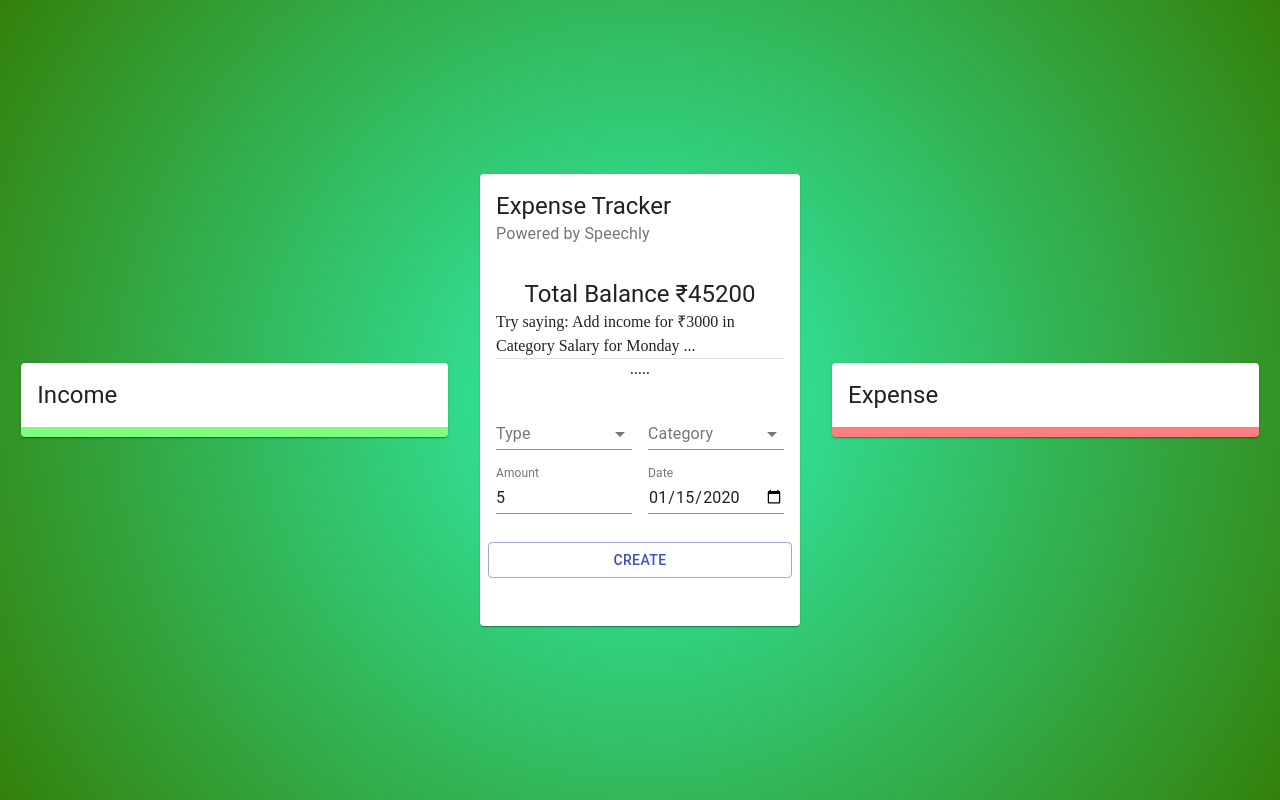
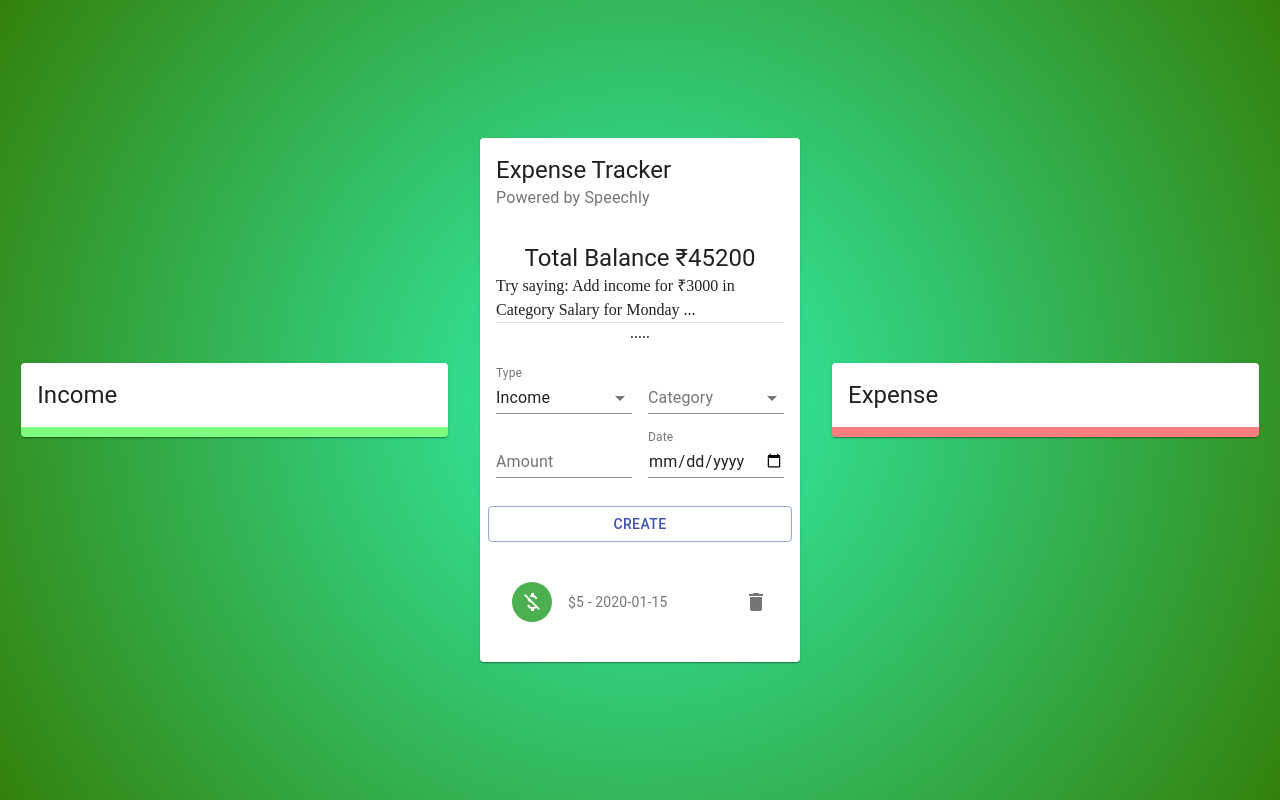
Before and after one commit to sidesshmore/mini-project, a React (Create React App) app: page / in a window 1280 px wide. Both pictures are taken after typing "5", "2020-01-15" into the empty fields and a click on the button "CREATE". Built offline with nearby package versions, Linux system fonts and the light colour scheme.

Commit message:
context api added

```diff
--- a/src/components/Main/Form/Form.jsx
+++ b/src/components/Main/Form/Form.jsx
@@ -1,11 +1,28 @@
-import React from 'react'
+import React,{useState} from 'react'
+import { TextField, Typography, Grid, Button, FormControl, InputLabel, Select, MenuItem } from '@material-ui/core'
+import { ExpenseTrackerContext } from '../../../context/context';
+import {v4 as uuidv4} from 'uuid';
+import useStyles from './styles';
+import { useContext } from 'react';
 
-import { TextField, Typography, Grid, Button, FormControl, InputLabel, Select, MenuItem } from '@material-ui/core'
-
-import useStyles from './styles';
+const initialState={
+    amount:'',
+    category:'',
+    type:'Income',
+    date:new Date()
+}
 
 const Form = () => {
     const classes = useStyles();
+    const [formData, setFormData] = useState(initialState);
+    const {addTransaction}=useContext(ExpenseTrackerContext);
+
+    const createTransaction=()=>{
+        const transaction={...formData,amount:Number(formData.amount),id:uuidv4()}
+        addTransaction(transaction);
+        setFormData(initialState);
+    }
+
     return (
         <Grid container spacing={2}>
             <Grid item xs={12}>
@@ -17,7 +34,7 @@
             <Grid item xs={6}>
                 <FormControl fullWidth>
                     <InputLabel>Type</InputLabel>
-                    <Select>
+                    <Select value={formData.type} onChange={(e)=>setFormData({...formData,type:e.target.value})}>
                         <MenuItem value="Income">Income</MenuItem>
                         <MenuItem value="Expense">Expense</MenuItem>
                     </Select>
@@ -27,7 +44,7 @@
             <Grid item xs={6}>
                 <FormControl fullWidth>
                     <InputLabel>Category</InputLabel>
-                    <Select>
+                    <Select value={formData.category} onChange={(e)=>setFormData({...formData,category:e.target.value})}>
                         <MenuItem value="business">Bussiness</MenuItem>
                         <MenuItem value="salary">Salary</MenuItem>
                     </Select>
@@ -35,13 +52,13 @@
             </Grid>
 
             <Grid item xs={6}>
-                <TextField type='number' label='Amount' fullWidth />
+                <TextField type='number' label='Amount' value={formData.amount} onChange={(e)=>setFormData({...formData,amount:e.target.value})} fullWidth  />
             </Grid>
 
             <Grid item xs={6}>
-                <TextField type='date' label='Date' fullWidth />
+                <TextField type='date' label='Date' value={formData.date} onChange={(e)=>setFormData({...formData,date:e.target.value})} fullWidth  />
             </Grid>
-            <Button className={classes.button} variant="outlined" color='primary' fullWidth>Create</Button>
+            <Button className={classes.button} variant="outlined" color='primary' fullWidth onClick={createTransaction}>Create</Button>
         </Grid>
     )
 }
--- /dev/null
+++ b/src/components/Main/List/List.jsx
@@ -0,0 +1,37 @@
+import React,{useContext} from 'react'
+import {List as MUIList,ListItem,ListItemAvatar,ListItemText,Avatar,ListItemSecondaryAction,IconButton,Slide} from '@material-ui/core';
+import{Delete,MoneyOff} from '@material-ui/icons';
+
+import{ExpenseTrackerContext} from '../../../context/context';
+import useStyles from './styles';
+
+const List = () => {
+    const classes=useStyles();
+    const {deleteTransaction,transactions}=useContext(ExpenseTrackerContext);
+
+
+
+  return (
+    <MUIList dense={false} className={classes.list}>
+      {transactions.map((transaction) => (
+        <slide direction="down" in mountOnEnter unmountOnExit key={transaction.id}>
+        <ListItem>
+            <ListItemAvatar>
+                <Avatar className={transaction.type==='Income'?classes.avatarIncome:classes.avatarExpense}>
+                <MoneyOff/>
+                </Avatar>
+            </ListItemAvatar>
+            <ListItemText primary={transaction.category} secondary={`$${transaction.amount} - ${transaction.date}`} />
+            <ListItemSecondaryAction>
+                <IconButton edge="end" aria-label="delete" onClick={()=>deleteTransaction(transaction.id)}>
+                    <Delete/>
+                </IconButton>
+            </ListItemSecondaryAction>
+        </ListItem>
+        </slide>
+      ))}
+    </MUIList>
+  )
+}
+
+export default List
--- /dev/null
+++ b/src/components/Main/List/styles.js
@@ -0,0 +1,17 @@
+import { makeStyles } from '@material-ui/core/styles';
+import { red, green } from '@material-ui/core/colors';
+
+export default makeStyles((theme) => ({
+  avatarIncome: {
+    color: '#fff',
+    backgroundColor: green[500],
+  },
+  avatarExpense: {
+    color: theme.palette.getContrastText(red[500]),
+    backgroundColor: red[500],
+  },
+  list: {
+    maxHeight: '150px',
+    overflow: 'auto',
+  },
+}));
--- a/src/components/Main/Main.jsx
+++ b/src/components/Main/Main.jsx
@@ -4,6 +4,7 @@
 
 import useStyles from './styles';
 import Form from './Form/Form';
+import List from './List/List';
 
 
 const Main = () => {
@@ -25,7 +26,7 @@
                 <CardContent className={classes.cardContent}>
                     <Grid container spacing={2}>
                         <Grid item xs={12}>
-                            {/* List */}
+                           <List/>
                         </Grid>
                     </Grid>
 
--- /dev/null
+++ b/src/context/context.js
@@ -0,0 +1,30 @@
+import React,{useReducer,createContext} from 'react';
+import contextReducer from './contextReducer';
+const initialState=[];
+
+export const ExpenseTrackerContext=createContext(initialState);
+
+export const Provider=({children})=>{
+    const [transactions, dispatch] = useReducer(contextReducer, initialState);
+
+    //Action Creators
+    const deleteTransaction=(id)=>{
+        dispatch({type:'DELETE_TRANSACTION',payload:id})
+    }
+
+    const addTransaction=(transaction)=>{
+       dispatch({type:'ADD_TRANSACTION',payload:transaction})
+    }
+
+    console.log(transactions);
+
+    return(
+        <ExpenseTrackerContext.Provider value={{
+            deleteTransaction,
+            addTransaction,
+            transactions
+            }}>
+            {children}
+        </ExpenseTrackerContext.Provider>
+    )
+}
--- /dev/null
+++ b/src/context/contextReducer.js
@@ -0,0 +1,26 @@
+//dummy data
+const transactions=[
+
+        {id:1},
+        {id:2}
+
+]
+
+const contextReducer=(state,action)=>{
+    let transactions;
+switch (action.type) {
+    case 'DELETE_TRANSACTION':
+         transactions=state.filter((t)=>t.id!==action.payload);
+
+        return transactions;
+
+        case 'ADD_TRANSACTION':
+            transactions=[action.payload,...state];
+            return transactions;
+
+    default:
+       return state;
+}
+}
+
+export default contextReducer
--- a/src/index.js
+++ b/src/index.js
@@ -1,7 +1,14 @@
 import React from 'react';
 import ReactDOM from 'react-dom';
 
+import {Provider} from './context/context';
 import App from './App';
 import './index.css'
 
-ReactDOM.render(<App />, document.getElementById('root'));
+ReactDOM.render(
+<Provider>
+<App />
+</Provider>
+
+
+, document.getElementById('root'));
```
